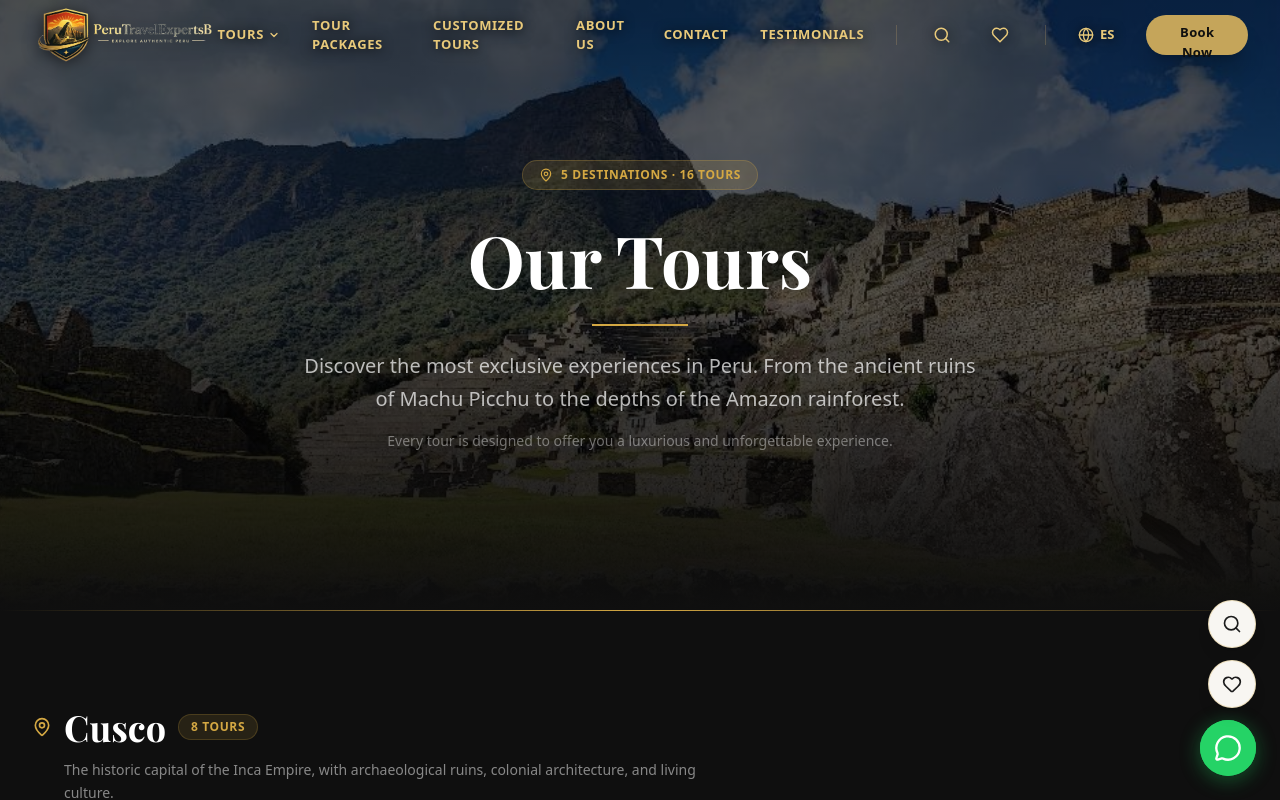
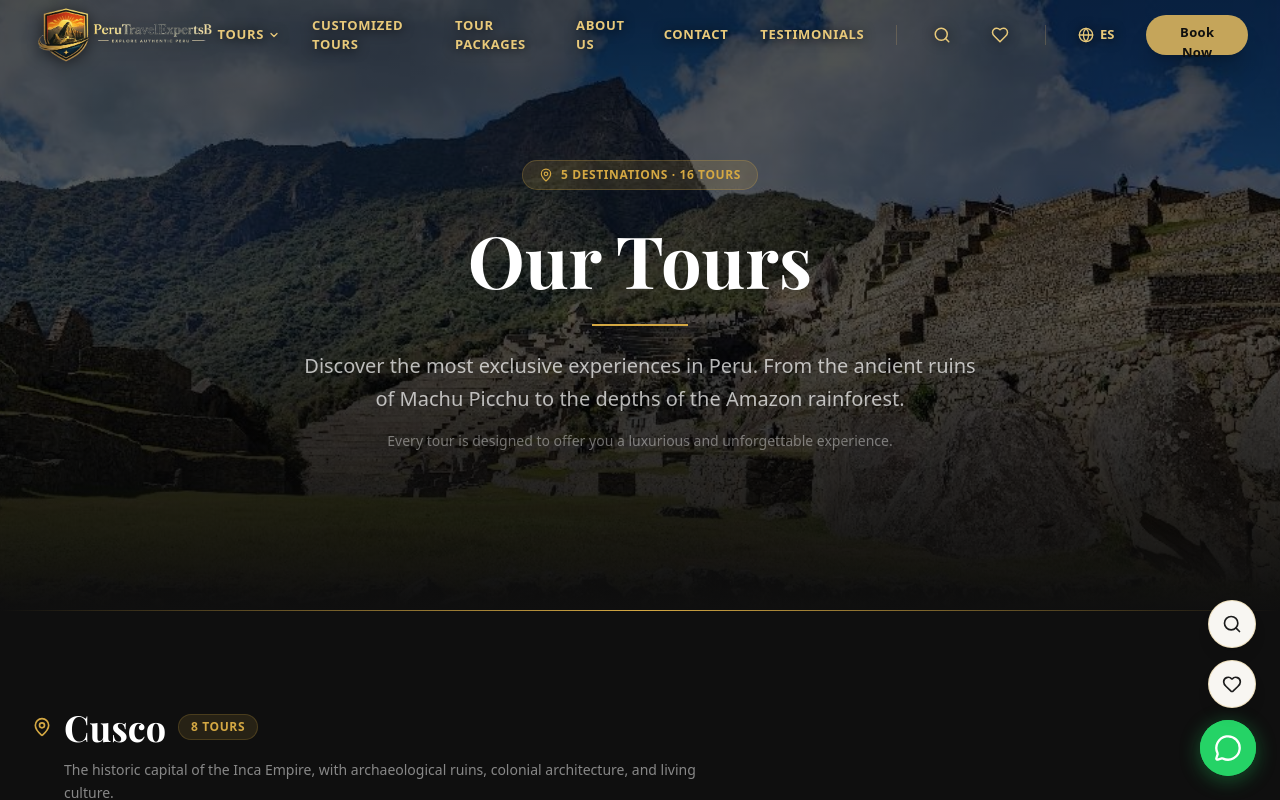
Before and after one commit to mrmoneymakersfxofficial/perutravelexpertsb, a Next.js app: page /tours in a window 1280 px wide. Shown: the top 800 px of the page. Built offline with nearby package versions, Linux system fonts and the light colour scheme; a web font is replaced by a local one.

Commit message:
feat: mobile menu reorder Customized Tours, desktop nav link, ONLY CUSCO translation

```diff
--- a/src/components/layout/Header.tsx
+++ b/src/components/layout/Header.tsx
@@ -16,7 +16,6 @@ import BookingModal from '@/components/BookingModal';
 
 const navLinks = [
   { label: 'Tour Packages', href: '/tour-packages' },
-  { label: 'Customized Tours', href: '/customized-tours' },
   { label: 'About Us', href: '/about-us' },
   { label: 'Contact', href: '/contact' },
   { label: 'Testimonials', href: '/testimonials' },
@@ -199,6 +198,14 @@ export default function Header() {
                 </AnimatePresence>
               </div>
 
+              {/* Customized Tours — right of Tour Packages */}
+              <Link
+                href="/tour-packages#customized-packages"
+                className={`text-[13px] font-bold tracking-wider uppercase transition-all duration-300 ${getTextClass()}`}
+              >
+                Customized Tours
+              </Link>
+
               {/* Other Nav Links */}
               {navLinks.filter(l => l.label !== 'Tours').map((link, idx) => (
                 <Link
@@ -281,7 +288,7 @@ export default function Header() {
               <button onClick={() => setIsMenuOpen(false)} className="text-2xl text-white/50 hover:text-white">&times;</button>
             </div>
             <nav className="flex flex-col gap-6">
-              {navLinks.map((link, idx) => (
+              {navLinks.filter(l => l.label !== 'Testimonials').map((link, idx) => (
                 <Link
                   key={idx}
                   href={link.href}
@@ -291,6 +298,15 @@ export default function Header() {
                   {link.label}
                 </Link>
               ))}
+
+              {/* Customized Tours — replaces Testimonials position */}
+              <Link
+                href="/customized-tours"
+                onClick={() => setIsMenuOpen(false)}
+                className="text-base font-semibold uppercase tracking-wide text-white/80 hover:text-[#C5A55A] transition-colors"
+              >
+                Customized Tours
+              </Link>
 
               {/* Destination links */}
               <div className="border-t border-white/10 pt-4 mt-2">
@@ -330,6 +346,16 @@ export default function Header() {
                   </span>
                 )}
               </button>
+
+              {/* Testimonials — moved to bottom */}
+              <Link
+                href="/testimonials"
+                onClick={() => setIsMenuOpen(false)}
+                className="flex items-center gap-2 text-sm text-white/70 hover:text-[#C5A55A] transition-colors"
+              >
+                <svg xmlns="http://www.w3.org/2000/svg" width="16" height="16" viewBox="0 0 24 24" fill="none" stroke="currentColor" strokeWidth="2" className="text-[#C5A55A]/60 shrink-0"><path d="M7.9 20A9 9 0 1 0 4 16.1L2 22Z"/><path d="M11 10H6"/><path d="M8 13H6"/></svg>
+                Testimonials
+              </Link>
             </nav>
             <button
               onClick={() => { setIsMenuOpen(false); setBookingOpen(true); }}
--- a/src/lib/tours-data.ts
+++ b/src/lib/tours-data.ts
@@ -804,7 +804,7 @@ export const customizedTours: CustomizedTourData[] = [
     image: '/tours/cusco-city.jpg',
     gallery: ['/tours/cusco-city.jpg', '/tours/sacred-valley.jpg', '/tours/machu-picchu.jpg', '/tours/rainbow-mountain.jpg', '/tours/humantay-lagoon.jpg'],
     nameEs: 'Solo Cusco',
-    nameEn: 'Solo Cusco',
+    nameEn: 'ONLY CUSCO',
     descriptionEs: 'Sumérgete en la magia del Cusco y sus alrededores. Desde tours por la ciudad imperial hasta el Valle Sagrado y Machu Picchu, todo en un solo destino con la mayor profundidad cultural.',
     descriptionEn: 'Immerse yourself in the magic of Cusco and its surroundings. From imperial city tours to the Sacred Valley and Machu Picchu, all in one destination with the deepest cultural experience.',
     duration: 5,
```
